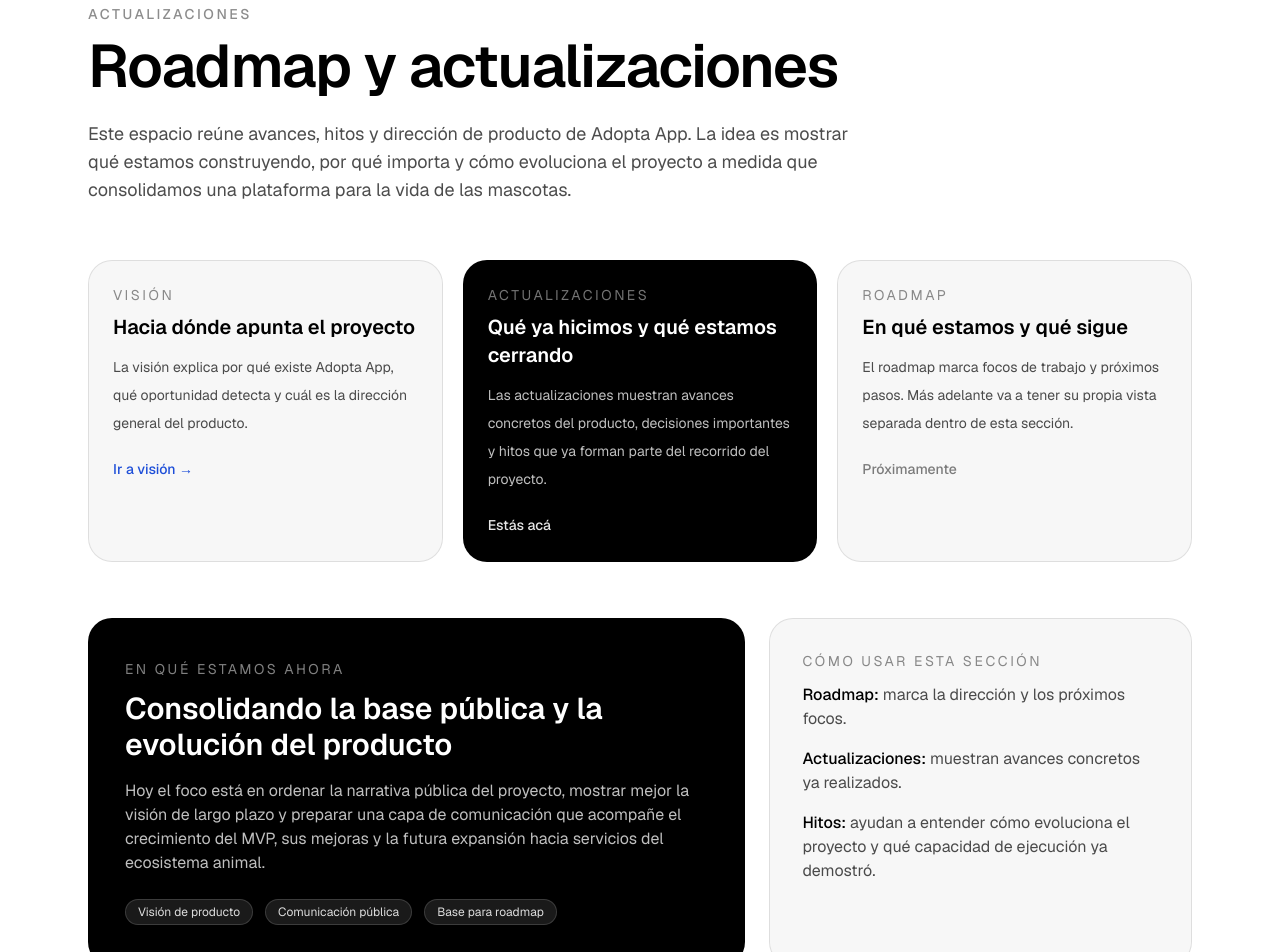
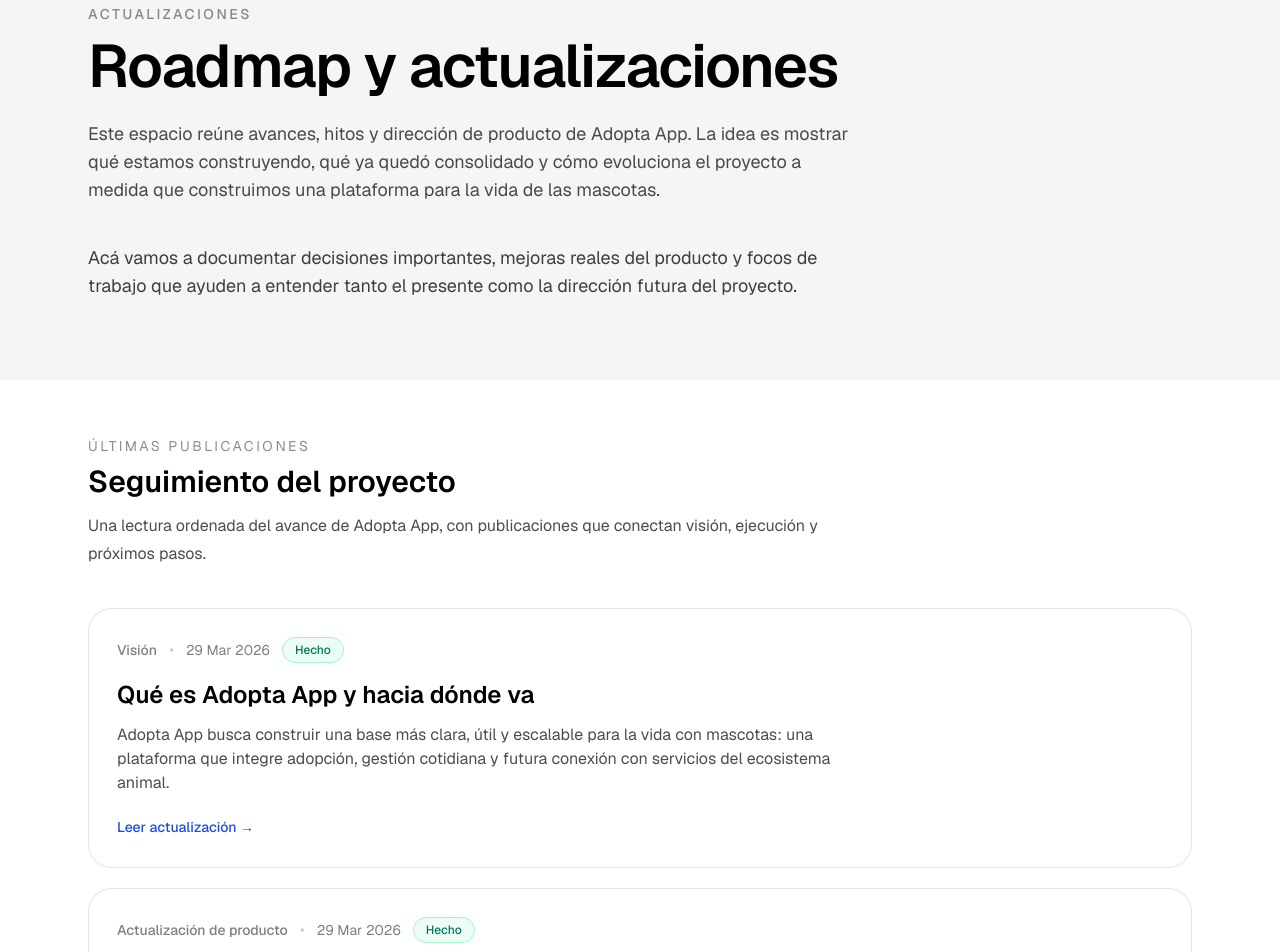
Before and after one commit to SantiagoPlus/adoptar_app, a Next.js app: page /actualizaciones in a window 1280 px wide. Shown: the part 140-1092 px from the top of the page. Built offline with nearby package versions, Linux system fonts and the light colour scheme.

Commit message:
Update page.tsx

```diff
--- a/app/actualizaciones/page.tsx
+++ b/app/actualizaciones/page.tsx
@@ -24,7 +24,8 @@ function StatusBadge({
 export default function ActualizacionesPage() {
   return (
     <main className="min-h-screen bg-white text-black">
-      <section className="mx-auto max-w-6xl px-6 py-14 md:py-20">
+      <section className="bg-black/[0.04]">
+        <div className="mx-auto max-w-6xl px-6 py-14 md:py-20">
           <div className="mb-10">
             <Link
               href="/vision"
@@ -34,7 +35,7 @@ export default function ActualizacionesPage() {
             </Link>
           </div>
 
-        <header className="mb-14 max-w-4xl">
+          <header className="max-w-4xl">
             <p className="mb-3 text-sm font-medium uppercase tracking-[0.18em] text-black/45">
               Actualizaciones
             </p>
@@ -44,138 +45,34 @@ export default function ActualizacionesPage() {
             </h1>
 
             <p className="mt-6 max-w-3xl text-base leading-7 text-black/70 md:text-lg">
-            Este espacio reúne avances, hitos y dirección de producto de Adopta
-            App. La idea es mostrar qué estamos construyendo, por qué importa y
-            cómo evoluciona el proyecto a medida que consolidamos una plataforma
-            para la vida de las mascotas.
-          </p>
-        </header>
-
-        <section className="mb-14 grid gap-5 md:grid-cols-3">
-          <article className="rounded-3xl border border-black/10 bg-black/[0.03] p-6">
-            <p className="mb-2 text-sm uppercase tracking-[0.18em] text-black/45">
-              Visión
-            </p>
-            <h2 className="text-xl font-semibold text-black">
-              Hacia dónde apunta el proyecto
-            </h2>
-            <p className="mt-3 text-sm leading-7 text-black/70">
-              La visión explica por qué existe Adopta App, qué oportunidad
-              detecta y cuál es la dirección general del producto.
-            </p>
-            <div className="mt-5">
-              <Link
-                href="/vision"
-                className="text-sm font-medium text-blue-700 transition hover:text-blue-800"
-              >
-                Ir a visión →
-              </Link>
-            </div>
-          </article>
-
-          <article className="rounded-3xl border border-black/10 bg-black text-white p-6">
-            <p className="mb-2 text-sm uppercase tracking-[0.18em] text-white/45">
-              Actualizaciones
-            </p>
-            <h2 className="text-xl font-semibold">
-              Qué ya hicimos y qué estamos cerrando
-            </h2>
-            <p className="mt-3 text-sm leading-7 text-white/75">
-              Las actualizaciones muestran avances concretos del producto,
-              decisiones importantes y hitos que ya forman parte del recorrido
-              del proyecto.
-            </p>
-            <div className="mt-5">
-              <span className="text-sm font-medium text-white/90">
-                Estás acá
-              </span>
-            </div>
-          </article>
-
-          <article className="rounded-3xl border border-black/10 bg-black/[0.03] p-6">
-            <p className="mb-2 text-sm uppercase tracking-[0.18em] text-black/45">
-              Roadmap
-            </p>
-            <h2 className="text-xl font-semibold text-black">
-              En qué estamos y qué sigue
-            </h2>
-            <p className="mt-3 text-sm leading-7 text-black/70">
-              El roadmap marca focos de trabajo y próximos pasos. Más adelante
-              va a tener su propia vista separada dentro de esta sección.
-            </p>
-            <div className="mt-5">
-              <span className="text-sm font-medium text-black/50">
-                Próximamente
-              </span>
-            </div>
-          </article>
-        </section>
-
-        <section className="mb-14 grid gap-6 lg:grid-cols-[1.4fr_0.9fr]">
-          <div className="rounded-3xl border border-black/10 bg-black px-7 py-8 text-white md:px-9 md:py-10">
-            <p className="mb-3 text-sm uppercase tracking-[0.18em] text-white/50">
-              En qué estamos ahora
+              Este espacio reúne avances, hitos y dirección de producto de
+              Adopta App. La idea es mostrar qué estamos construyendo, qué ya
+              quedó consolidado y cómo evoluciona el proyecto a medida que
+              construimos una plataforma para la vida de las mascotas.
             </p>
 
-            <h2 className="text-2xl font-semibold md:text-3xl">
-              Consolidando la base pública y la evolución del producto
-            </h2>
-
-            <p className="mt-4 max-w-2xl text-sm leading-7 text-white/75 md:text-base">
-              Hoy el foco está en ordenar la narrativa pública del proyecto,
-              mostrar mejor la visión de largo plazo y preparar una capa de
-              comunicación que acompañe el crecimiento del MVP, sus mejoras y la
-              futura expansión hacia servicios del ecosistema animal.
-            </p>
-
-            <div className="mt-6 flex flex-wrap gap-3">
-              <span className="rounded-full border border-white/15 bg-white/10 px-3 py-1 text-xs text-white/85">
-                Visión de producto
-              </span>
-              <span className="rounded-full border border-white/15 bg-white/10 px-3 py-1 text-xs text-white/85">
-                Comunicación pública
-              </span>
-              <span className="rounded-full border border-white/15 bg-white/10 px-3 py-1 text-xs text-white/85">
-                Base para roadmap
-              </span>
-            </div>
-          </div>
-
-          <div className="rounded-3xl border border-black/10 bg-black/[0.03] p-7 md:p-8">
-            <p className="mb-3 text-sm uppercase tracking-[0.18em] text-black/45">
-              Cómo usar esta sección
-            </p>
-
-            <div className="space-y-4 text-sm leading-7 text-black/70 md:text-base">
-              <p>
-                <span className="font-medium text-black">Roadmap:</span> marca
-                la dirección y los próximos focos.
-              </p>
-              <p>
-                <span className="font-medium text-black">Actualizaciones:</span>{" "}
-                muestran avances concretos ya realizados.
-              </p>
-              <p>
-                <span className="font-medium text-black">Hitos:</span> ayudan a
-                entender cómo evoluciona el proyecto y qué capacidad de
-                ejecución ya demostró.
+            <div className="mt-10 max-w-3xl">
+              <p className="text-base leading-7 text-black/75 md:text-lg">
+                Acá vamos a documentar decisiones importantes, mejoras reales del
+                producto y focos de trabajo que ayuden a entender tanto el
+                presente como la dirección futura del proyecto.
               </p>
             </div>
+          </header>
         </div>
       </section>
 
-        <section className="mb-14">
-          <div className="mb-8 max-w-3xl">
+      <section className="mx-auto max-w-6xl px-6 py-14">
+        <div className="mb-10 max-w-3xl">
           <p className="mb-2 text-sm uppercase tracking-[0.18em] text-black/45">
-              Publicaciones
+            Últimas publicaciones
           </p>
           <h2 className="text-2xl font-semibold md:text-3xl">
-              Últimas actualizaciones
+            Seguimiento del proyecto
           </h2>
           <p className="mt-3 text-base leading-7 text-black/70">
-              Acá vamos a documentar hitos relevantes del producto, decisiones
-              importantes y avances que ayuden a entender tanto el estado actual
-              como la dirección del proyecto.
+            Una lectura ordenada del avance de Adopta App, con publicaciones que
+            conectan visión, ejecución y próximos pasos.
           </p>
         </div>
 
@@ -213,23 +110,21 @@ export default function ActualizacionesPage() {
             </article>
           ))}
         </div>
-        </section>
 
-        <section className="rounded-3xl border border-black/10 bg-black/[0.03] px-7 py-8 md:px-10 md:py-10">
+        <section className="mt-14 rounded-3xl border border-black/10 bg-black/[0.03] px-7 py-8 md:px-10 md:py-10">
           <div className="max-w-3xl">
             <p className="mb-3 text-sm uppercase tracking-[0.18em] text-black/45">
               Continuidad
             </p>
 
             <h2 className="text-2xl font-semibold text-black md:text-3xl">
-              Una sección para seguir el desarrollo del proyecto
+              Una base para seguir mostrando la evolución del producto
             </h2>
 
             <p className="mt-4 text-base leading-7 text-black/70">
-              Esta página va a ayudarnos a mostrar el avance del producto con
-              más claridad, conectar mejor la visión con la ejecución y dejar
-              una base ordenada para futuras novedades, hitos, convocatorias y
-              colaboraciones.
+              Esta sección va a ayudarnos a comunicar mejor el desarrollo de
+              Adopta App, dejar registro de hitos relevantes y conectar con más
+              claridad la visión del proyecto con su ejecución real.
             </p>
 
             <div className="mt-6 flex flex-wrap gap-4">
```
Lines whose indentation alone changed are shown as unchanged.
